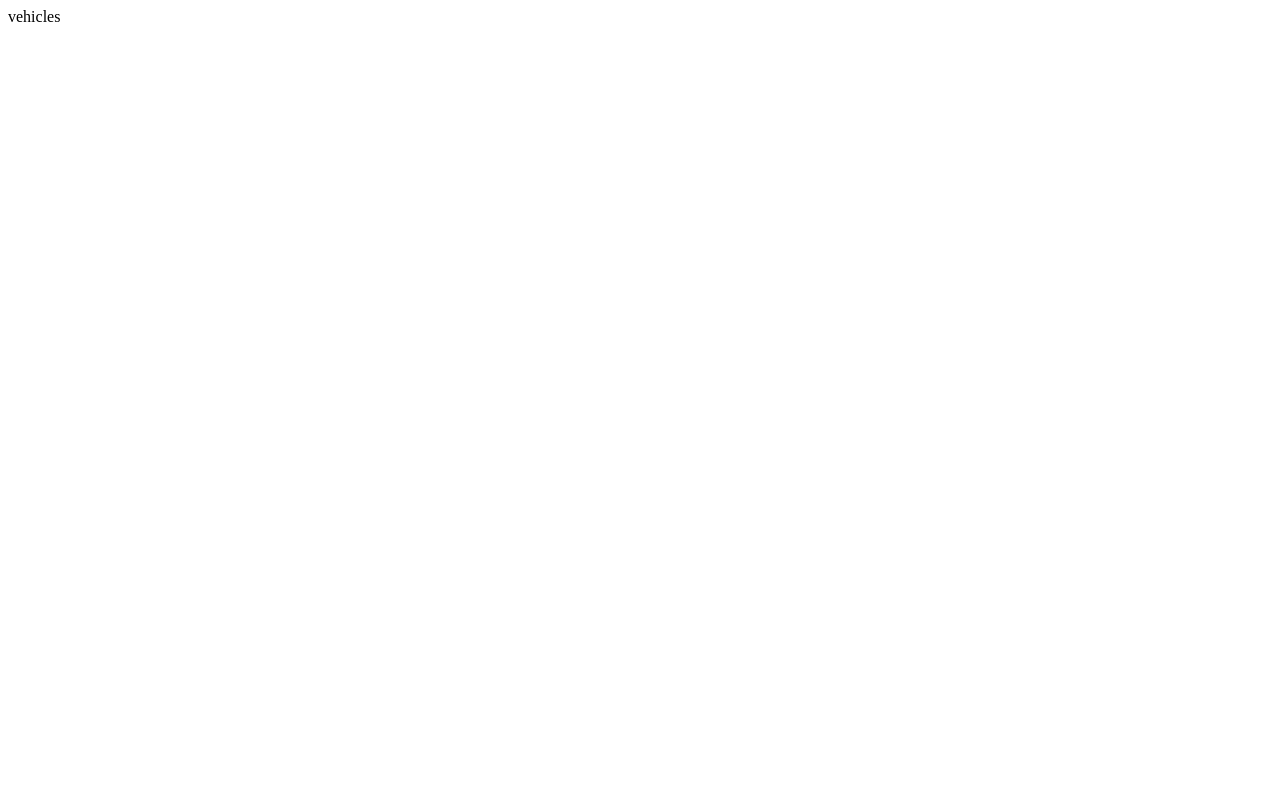
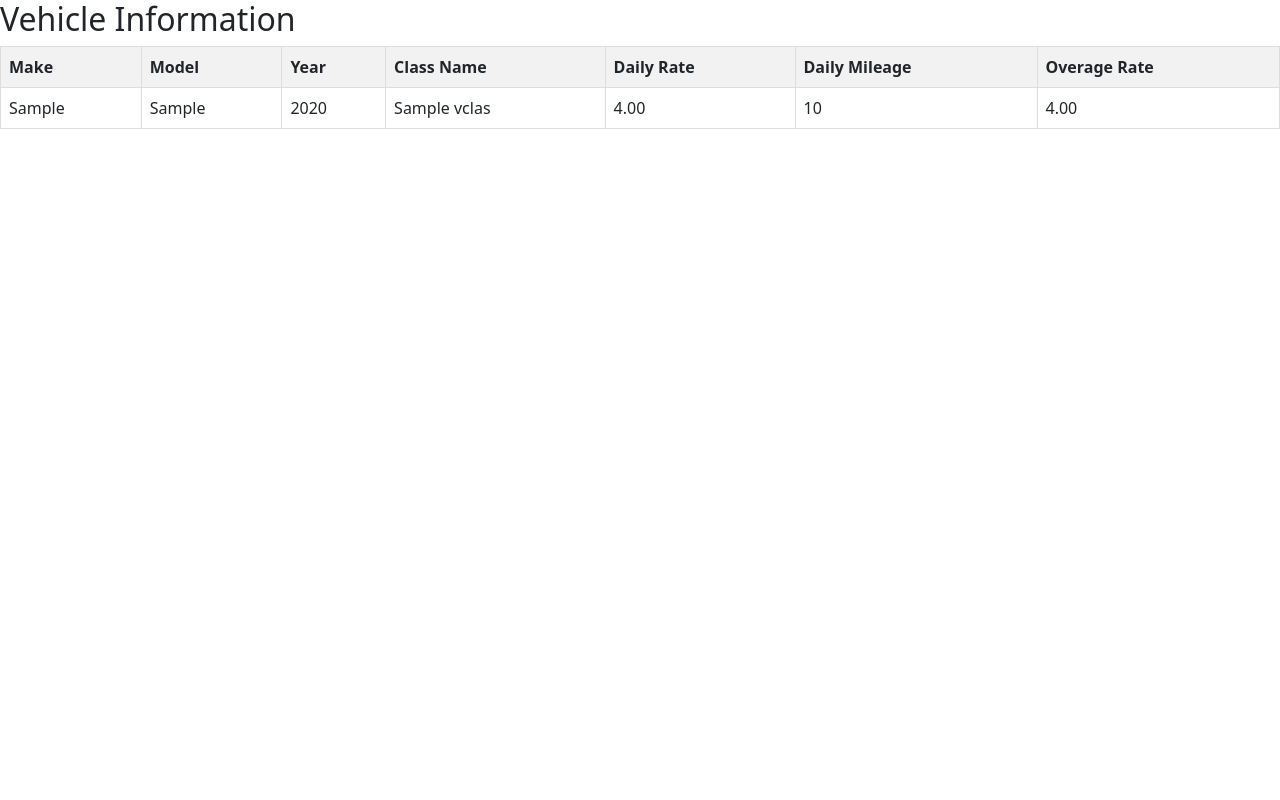
Before and after one commit to tin2294/wow_project, a Django app: page /wow/vehicles/ in a window 1280 px wide. Before the commit the page is almost empty. Run offline with Django 4.2, Linux system fonts and the light colour scheme; tables that the repository leaves empty hold one stand-in row (values such as "Sample post"); some libraries are stand-ins or nearby versions.

Commit message:
add vehicles table

```diff
--- a/wow/templates/vehicles.html
+++ b/wow/templates/vehicles.html
@@ -1 +1,58 @@
-vehicles
+{% extends 'base.html' %}
+
+{% block content %}
+    <!DOCTYPE html>
+    <html lang="en">
+    <head>
+        <meta charset="UTF-8">
+        <title>Vehicle Information</title>
+        <style>
+            /* Basic styling for the table */
+            table {
+                border-collapse: collapse;
+                width: 100%;
+            }
+            th, td {
+                border: 1px solid #dddddd;
+                text-align: left;
+                padding: 8px;
+            }
+            th {
+                background-color: #f2f2f2;
+            }
+        </style>
+    </head>
+    <body>
+
+    <h2>Vehicle Information</h2>
+
+    <table>
+        <thead>
+            <tr>
+                <th>Make</th>
+                <th>Model</th>
+                <th>Year</th>
+                <th>Class Name</th>
+                <th>Daily Rate</th>
+                <th>Daily Mileage</th>
+                <th>Overage Rate</th>
+            </tr>
+        </thead>
+        <tbody>
+            {% for vehicle in vehicles %}
+            <tr>
+                <td>{{ vehicle.make }}</td>
+                <td>{{ vehicle.model }}</td>
+                <td>{{ vehicle.year }}</td>
+                <td>{{ vehicle.classid__class_name }}</td>
+                <td>{{ vehicle.classid__daily_rate }}</td>
+                <td>{{ vehicle.classid__daily_mileage }}</td>
+                <td>{{ vehicle.classid__overage_rate }}</td>
+            </tr>
+            {% endfor %}
+        </tbody>
+    </table>
+
+    </body>
+    </html>
+{% endblock %}
--- a/wow/views.py
+++ b/wow/views.py
@@ -1,6 +1,6 @@
 from django.shortcuts import render
 from django.http import HttpResponse
-from wow.models import RentalService, Customer
+from wow.models import RentalService, Customer, Vehicle, Vclass
 
 
 # Create your views here.
@@ -28,7 +28,10 @@ def bookings_emp(request):
     return render(request, 'bookings_emp.html', {'bookings': bookings})
 
 def vehicles(request):
-    return render(request, 'vehicles.html')
+    vehicles_queryset = Vehicle.objects.all().values('make', 'model', 'year', 'classid__class_name', 'classid__daily_rate', 'classid__daily_mileage', 'classid__overage_rate')
+    vehicles = list(vehicles_queryset)
+    return render(request, 'vehicles.html', {'vehicles': vehicles})
+
 
 def vehicle_details(request, vehicle_id):
     return render(request, 'vehicle_details.html', {'vehicle_id': vehicle_id})
```
Also changed, not shown: wow_project/settings.py (+0 -7 lines).
